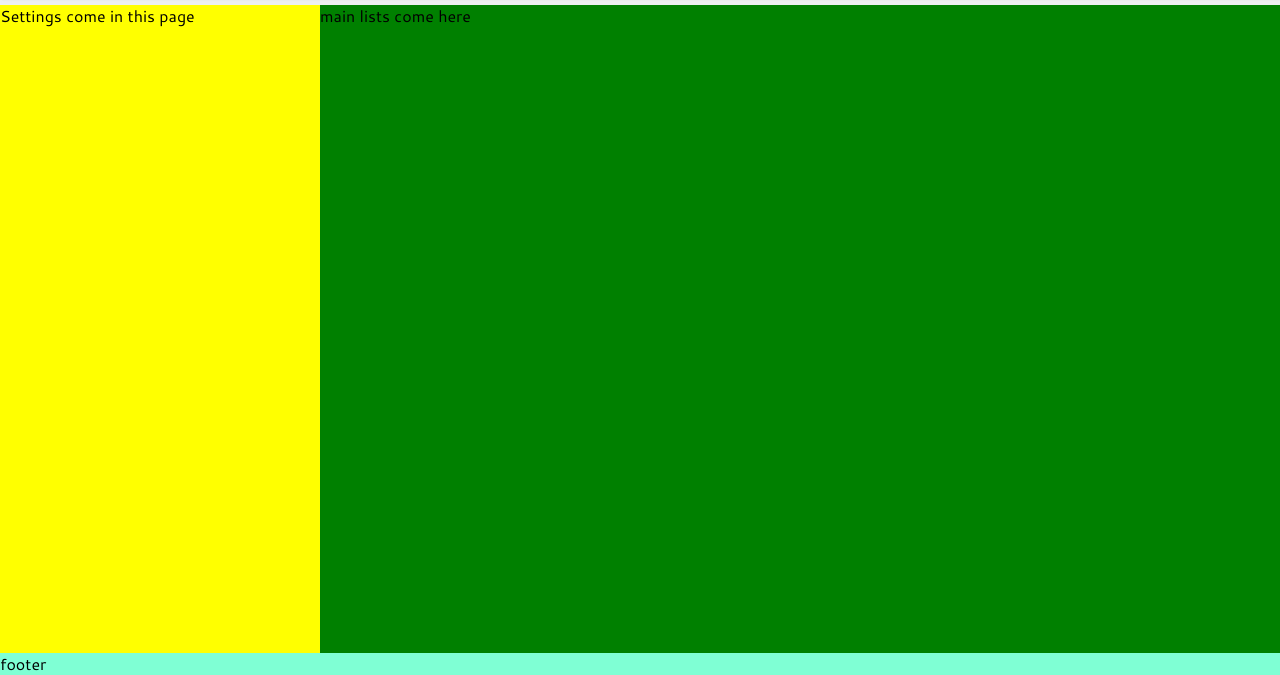
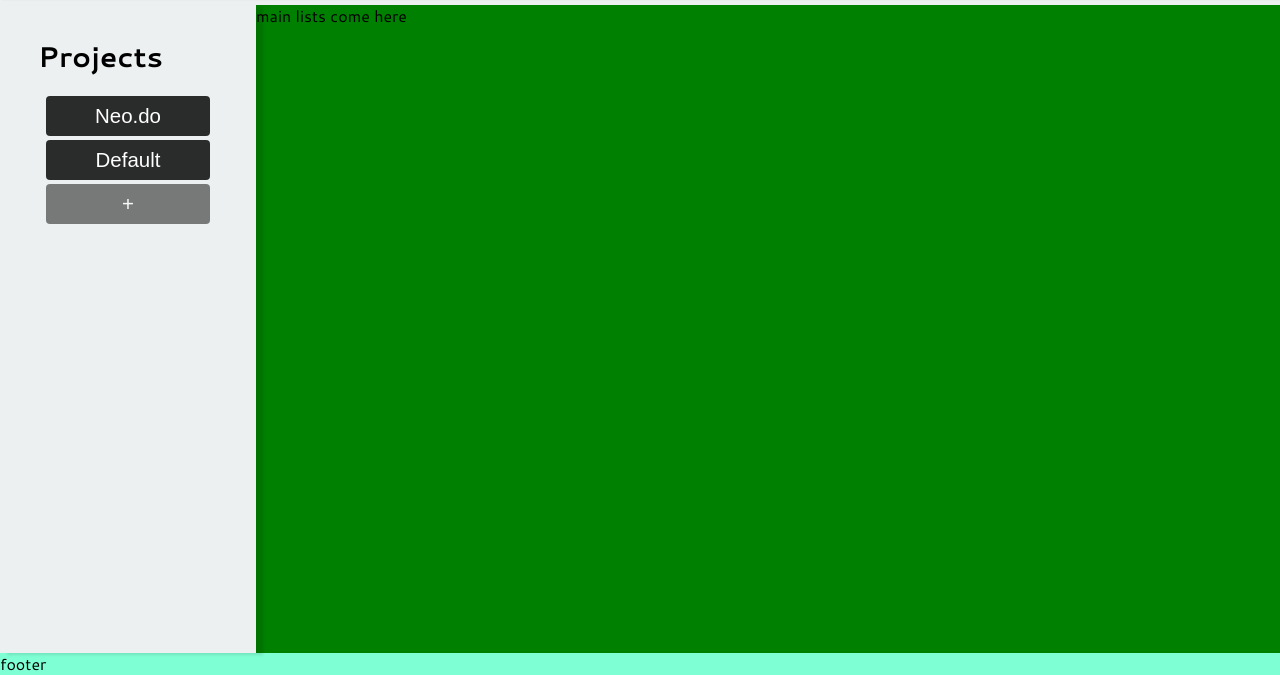
Before and after one commit to prathameshrp/todo-list, a website built with webpack: page src/template.html in a window 1280 px wide. Shown: the part 125-800 px from the top of the page. Built offline with nearby package versions, Linux system fonts and the light colour scheme.

Commit message:
Add side menu
    side menu to display all the projects

```diff
--- a/src/style.css
+++ b/src/style.css
@@ -10,8 +10,10 @@
     --theme-secondary-color: #ffffff;
     --theme-contrast-color: #000000;
     --theme-substitue-color: #c3c6d1;
-    --hero-font: 'quicksand';
-    --content-font: 'cantarell';
+    --theme-contrast-dull: #2a2b2b;
+    --hero-font: "quicksand";
+    --content-font: "cantarell";
+    --font-resizer: calc(0.5rem + 0.6vw + 0.2vh);
 }
 
 body{
@@ -101,7 +103,7 @@ img
 {
     font-family: var(--content-font), sans-serif;
     display: grid;
-    grid-template-columns: 1fr 3fr;
+    grid-template-columns: 1fr 4fr;
     grid-template-rows: 1fr 12fr 1fr;
     height: calc(100vh - clamp(40px, 10vh, 80px));
 }
@@ -198,7 +200,6 @@ img
     background-color: var(--theme-contrast-color);
     position: absolute;
     top: 20%;
-
     right: 0;
     border-radius: 5px;
     -webkit-border-radius: 5px;
@@ -225,10 +226,70 @@ img
 #side-column
 {
     /* grid-area: side-menu; */
-    background-color: yellow;
+    background-color: var(--theme-primary-color);
     grid-column: 1/2;
     grid-row: 2/5;
+    padding: calc(0.5rem + var(--font-resizer));
+    box-shadow: 7px 2px 3px rgba(0, 0, 0, 0.11);
+    z-index: 2;
 
+
+}
+#side-project-menu .general-heading
+{
+    margin: max(2px, 0.5vw) max(4px, 1vw);
+    font-size: calc(0.7rem + var(--font-resizer));
+
+}
+#all-projects
+{
+    list-style-type: none;
+    display: flex;
+    flex-direction: column;
+    gap: 4px;
+    justify-content: flex-start;
+    align-items: center;
+    /* border: 1px solid salmon; */
+    margin-top: 10%;
+    font-weight: bolder;
+}
+
+#all-projects li
+{
+    min-width: fit-content;
+    width: max(100px, 80%);
+    background-color: var(--theme-contrast-dull);
+    height: clamp(20px, 5vh, 60px);
+    border-radius: 4px;
+    -webkit-border-radius: 4px;
+    -moz-border-radius: 4px;
+    -ms-border-radius: 4px;
+    -o-border-radius: 4px;
+}
+
+#all-projects li button
+{
+    min-width: fit-content;
+    width: 100%;
+    background-color: transparent;
+    border: none;
+    font-size: calc(0.2rem + var(--font-resizer));
+    min-height: 100%;
+    color: var(--theme-secondary-color);
+}
+
+#all-projects li:last-child
+{
+    opacity: 0.6;
+}
+#all-projects li:hover
+{
+    background-color: var(--theme-contrast-color);
+    transition: all 0.3s ease-in-out;
+    -webkit-transition: all 0.3s ease-in-out;
+    -moz-transition: all 0.3s ease-in-out;
+    -ms-transition: all 0.3s ease-in-out;
+    -o-transition: all 0.3s ease-in-out;
 }
 
 /* list area */
--- a/src/template.html
+++ b/src/template.html
@@ -62,8 +62,15 @@
 
 
     <aside id="side-column">
-      <section id="side-projec-menu">
-      Settings come in this page
+      <section id="side-project-menu">
+        <h1 class="general-heading">Projects</h1>
+
+        <ul id="all-projects">
+          <li><button>Neo.do</button></li>
+          <li><button>Default</button></li>
+          <li><button>+</button></li>
+
+        </ul>
       </section>
       <dialog class="dialog-box project-dialog">
         <form action="#" method="dialog">
```
